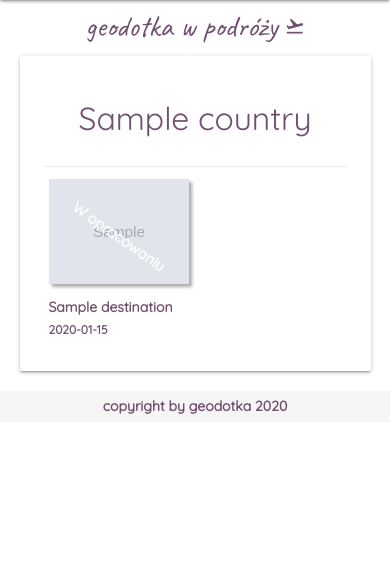
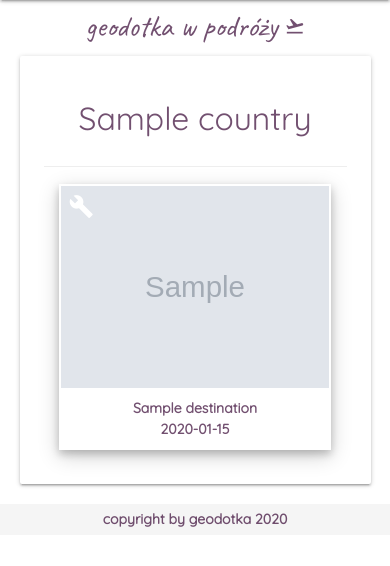
Before and after one commit to geodotka/mindtrip, a Django app: template mindtrip/trips/templates/trips/trips.html in a window 390 px wide. Shown: the part 56-622 px from the top of the page. Run offline with Django 3.2, Linux system fonts and the light colour scheme; the template is opened without the code that fills it: most values are stand-ins (such as "Sample title", 1, 10 or a date in 2020); grey boxes marked "Sample" are stand-in pictures.

Commit message:
Style polaroids on trips page

```diff
--- a/mindtrip/static/css/trips.css
+++ b/mindtrip/static/css/trips.css
@@ -128,44 +128,36 @@ footer {
 	flex-wrap: wrap;
 }
 
-.country article {
-	margin: 20px;
+.country a {
+	width: 25%;
 }
 
-.country img {
-	width: 300px;
-	height: auto;
-	box-shadow: 5px 5px 5px rgba(88, 88, 88, 0.7);
-	margin-bottom: 10px;
+.country a .polaroid-item {
+	width: 90%;
 }
 
-.country a:hover img {
+.country a:hover .polaroid {
 	box-shadow: 8px 8px 8px rgba(88, 88, 88, 0.7);
 }
 
-.country-photo {
+.country a .polaroid-photo {
 	position: relative;
 }
 
-.country div .under-construction {
+.country div .build {
 	position: absolute;
-	font-size: 35px;
-	color: #fff;
-	left: 24px;
-	top: 93px;
-	-webkit-transform: rotate(35deg);
-	-moz-transform: rotate(35deg);
-	-ms-transform: rotate(35deg);
-	-o-transform: rotate(35deg);
-	transform: rotate(35deg);
+	font-size: 25px;
+	color: #ffffff;
+	left: 10px;
+	top: 10px;
 }
 
 .country div .capital {
 	position: absolute;
 	font-size: 25px;
 	color: #ffffff;
-	left: 5px;
-	bottom: 20px;
+	left: 10px;
+	bottom: 15px;
 }
 
 .not-complete img {
@@ -550,7 +542,7 @@ form button {
 }
 
 .hp-gallery div .under-construction {
-	font-size: 30px;
+	font-size: 20px;
 	left: 35px;
 	top: 60px;
 	-webkit-transform: rotate(33deg);
@@ -634,30 +626,8 @@ form button {
 	}
 
 	/*countries page*/
-	.country article {
-		margin: 12px;
-	}
-
-	.country img {
-		width: 220px;
-		height: auto;
-		box-shadow: 4px 4px 4px rgba(88, 88, 88, 0.7);
-		margin-bottom: 6px;
-	}
-
-	.country a:hover img {
-		box-shadow: 7px 7px 7px rgba(88, 88, 88, 0.7);
-	}
-
-	.country div .under-construction {
-		font-size: 24px;
-		left: 26px;
-		top: 64px;
-	}
-
-	.country div .capital {
-		font-size: 20px;
-		bottom: 15px;
+	.country a {
+		width: 33%;
 	}
 
 	.country p {
@@ -923,26 +893,8 @@ form button {
 	}
 
 	/*countries page*/
-	.country article {
-		margin: 5px;
-	}
-
-	.country img {
-		width: 140px;
-		height: auto;
-		box-shadow: 3px 3px 3px rgba(88, 88, 88, 0.7);
-		margin-bottom: 4px;
-	}
-
-	.country div .under-construction {
-		font-size: 15px;
-		left: 15px;
-		top: 47px;
-	}
-
-	.country div .capital {
-		font-size: 16px;
-		bottom: 12px;
+	.country a {
+		width: 100%;
 	}
 
 	.country p {
--- a/mindtrip/trips/templates/trips/trips.html
+++ b/mindtrip/trips/templates/trips/trips.html
@@ -9,21 +9,25 @@
 			<hr />
 			<section class="country">
 				{% for trip in country.trips.all %}
-					<article>
 					<a href="{% url 'trip' trip.id %}">
-							<div class="country-photo{% if not trip.is_complete %} not-complete{% endif %}">
+						<div class="polaroid-item{% if not trip.is_complete %} not-complete{% endif %}">
+							<div class="polaroid">
+								<div class="polaroid-photo">
 									<img src="" data-src="{{ trip.picture.url }}" />
 									{% if not trip.is_complete %}
-									<span class="under-construction">W opracowaniu</span>
+										<i class="material-icons build" title="W opracowaniu">build</i>
 									{% endif %}
 									{% if trip.describe_capital %}
 										<i class="material-icons capital" title="stolica">account_balance</i>
 									{% endif %}
 								</div>
-							<p>{{ trip.destination }}</p>
-							<p class="dates">{{ trip.dates }}</p>
+								<div class="container">
+									<div>{{ trip.destination }}</div>
+									<div>{{ trip.dates }}</div>
+								</div>
+							</div>
+						</div>
 					</a>
-					</article>
 				{% endfor %}
 			</section>
 		</div>
```
Lines whose indentation alone changed are shown as unchanged.
